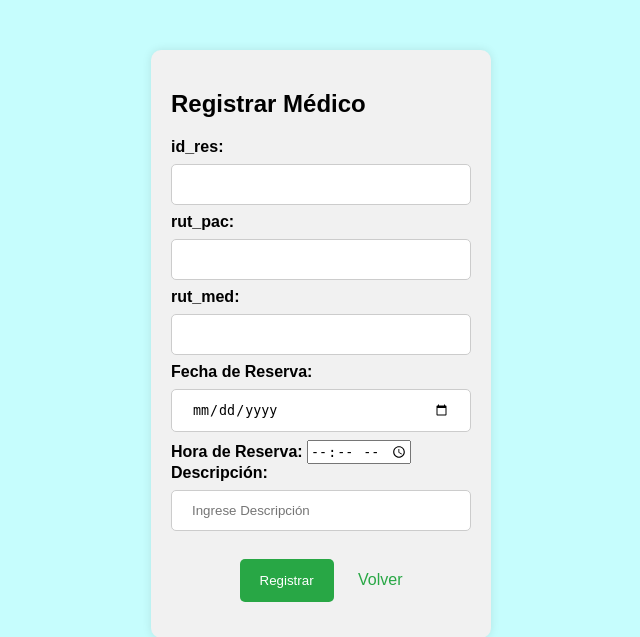
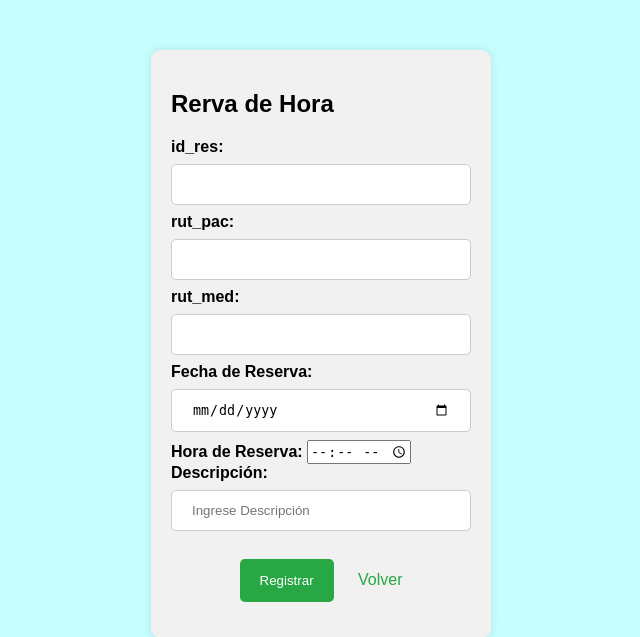
Before and after one commit to BarbaraNicoleR/centroMedicoGalenos, a Django app: page /reserva/ in a window 1280 px wide. Shown: the top 637 px of the page, without its empty margins (319-959 px from the left). Run offline with Django 4.2, Linux system fonts and the light colour scheme.

Commit message:
chchahccha

```diff
--- a/core/templates/core/reserva.html
+++ b/core/templates/core/reserva.html
@@ -1,5 +1,6 @@
 <!DOCTYPE html>
 <html lang="en">
+
 <head>
     <meta charset="UTF-8">
     <meta name="viewport" content="width=device-width, initial-scale=1.0">
@@ -7,7 +8,8 @@
     <style>
         body {
             font-family: Arial, sans-serif;
-            background-color: rgb(198, 253, 253); /* Color de fondo azul */
+            background-color: rgb(198, 253, 253);
+            /* Color de fondo azul */
         }
 
         .container {
@@ -101,7 +103,7 @@
 
 <body>
     <div class="container">
-        <h2>Registrar Médico</h2>
+        <h2>Rerva de Hora </h2>
         <form action="/reserva/" method="post">
             {% csrf_token %}
 
@@ -183,5 +185,3 @@
             }
         }
     </script>
-</body>
-</html>
```
